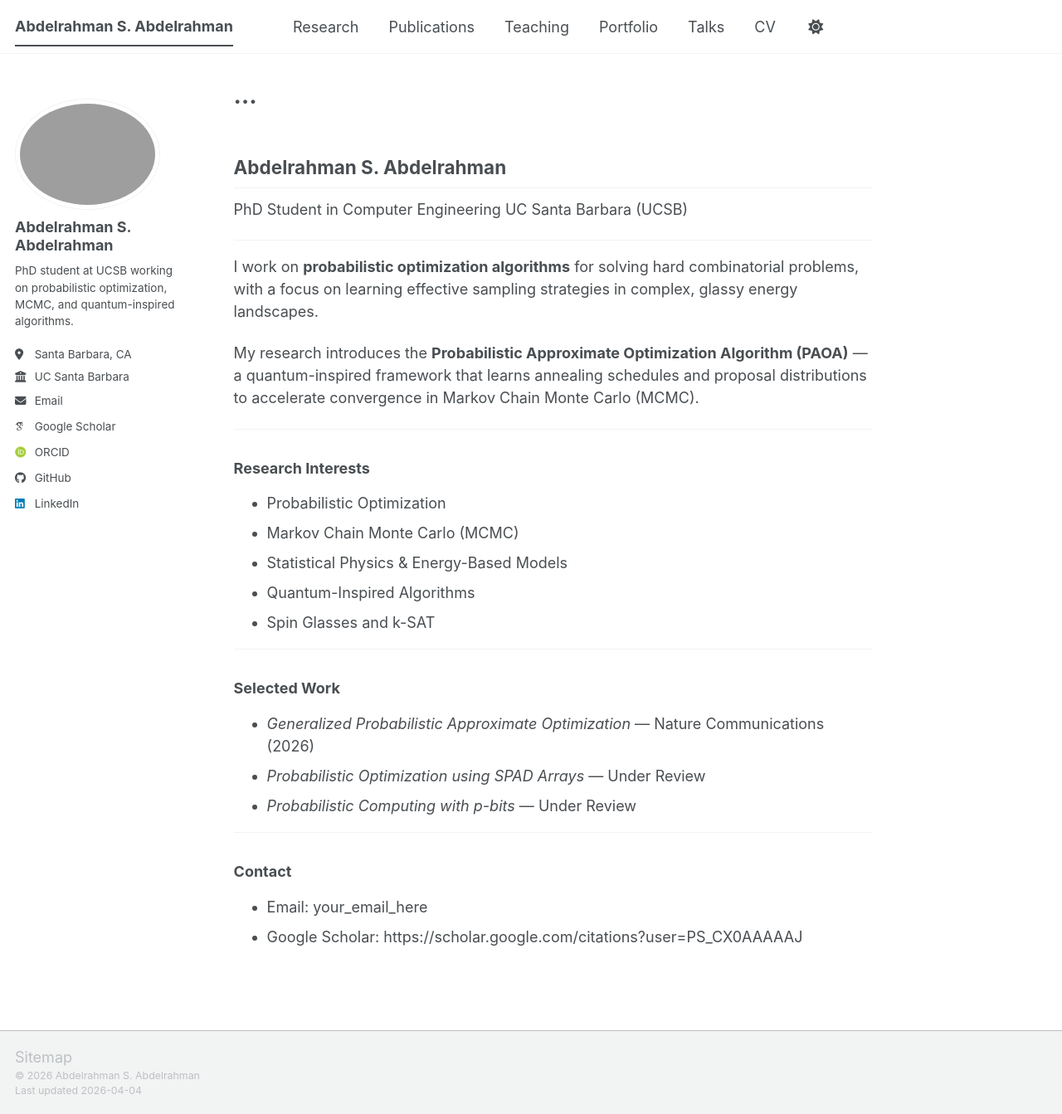
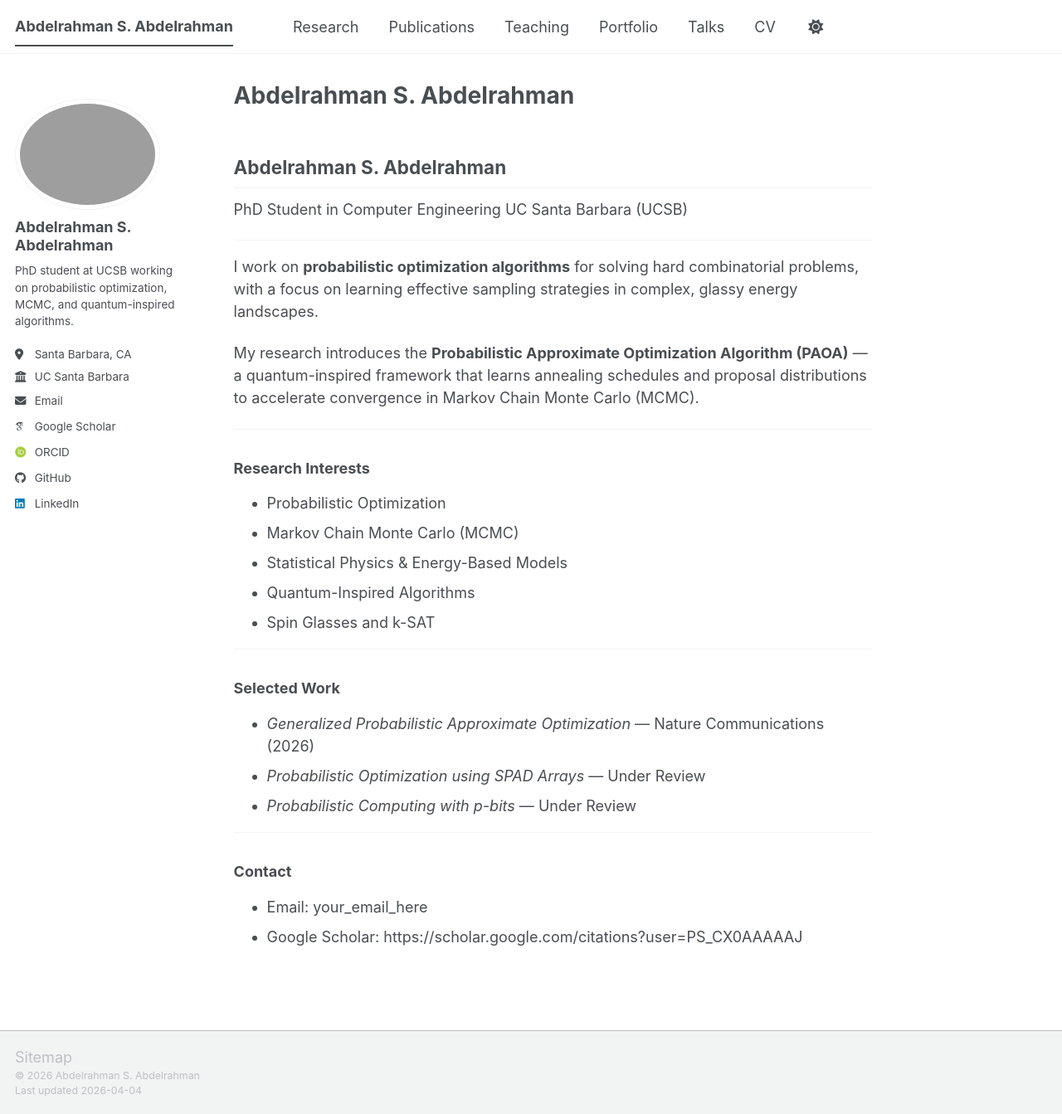
Before and after one commit to abdelrahmanseed/abdelrahmanseed.github.io, a Jekyll site: the page built from _pages/about.md, in a window 1280 px wide and 1343 px high. Shown: the whole window at 83% size. Built offline with Jekyll 4.4.1, drawn with Linux system fonts in a browser that asks for light colours; some web fonts are replaced; a script bundle is joined from its source files by our own code; library files that are not in the unit come from our copies; our own code applies the rules of GitHub Pages for plain Markdown files; part of the change alters nothing that is shown.

```diff
--- a/_pages/about.md
+++ b/_pages/about.md
@@ -1,6 +1,6 @@
 ---
 permalink: /
-title: "..."
+# title: "..."
 author_profile: true
 redirect_from:
   - /about/
```
